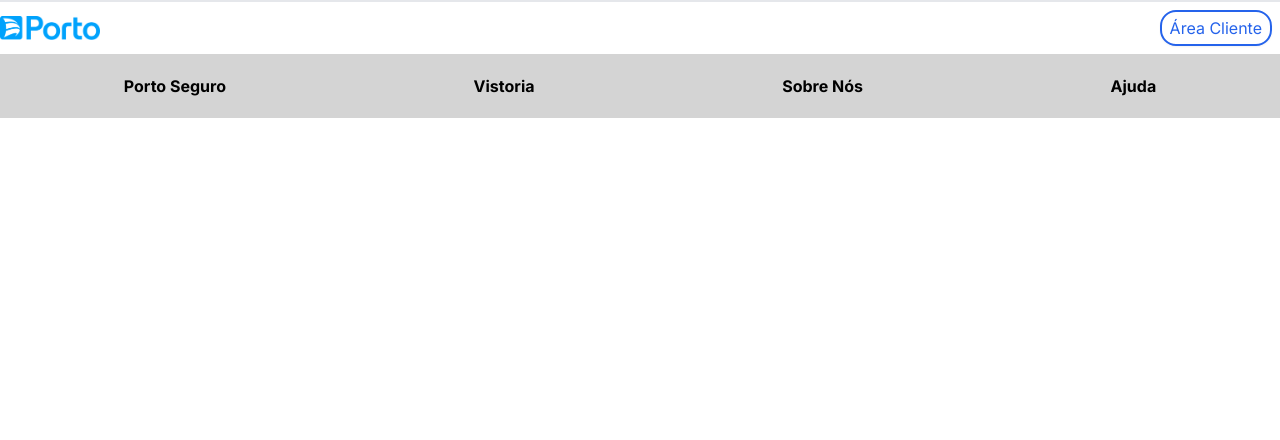
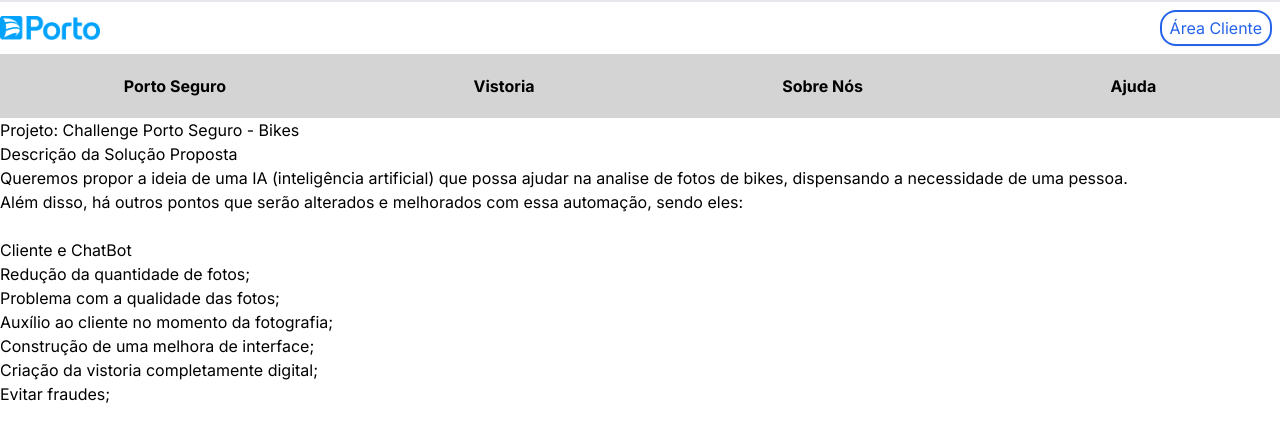
Before and after one commit to ProjetosFaculdadeFiap/Challenge-PortoSeguro, a Next.js app: page / in a window 1280 px wide. Shown: the top 440 px of the page. Built offline with nearby package versions, Linux system fonts and the light colour scheme.

Commit message:
página "index" (FEITA) está localizada a nossa descrição de projeto | falta apenas a estilização

```diff
--- a/src/app/page.jsx
+++ b/src/app/page.jsx
@@ -3,6 +3,22 @@
 export default function Home() {
   return (
     <>
+      <h1> Projeto: Challenge Porto Seguro - Bikes </h1>
+
+      <h2> Descrição da Solução Proposta </h2>
+      <p> Queremos propor a ideia de uma IA (inteligência artificial) que possa ajudar na analise de fotos de bikes, dispensando a necessidade de uma pessoa.
+        <br /> Além disso, há outros pontos que serão alterados e melhorados com essa automação, sendo eles: </p>
+
+      <br />
+      <p>
+      Cliente e ChatBot <br />
+      Redução da quantidade de fotos; <br />
+      Problema com a qualidade das fotos; <br />
+      Auxílio ao cliente no momento da fotografia;  <br />
+      Construção de uma melhora de interface; <br />
+      Criação da vistoria completamente digital;  <br />
+      Evitar fraudes;
+      </p>
     </>
   )
 }
```
